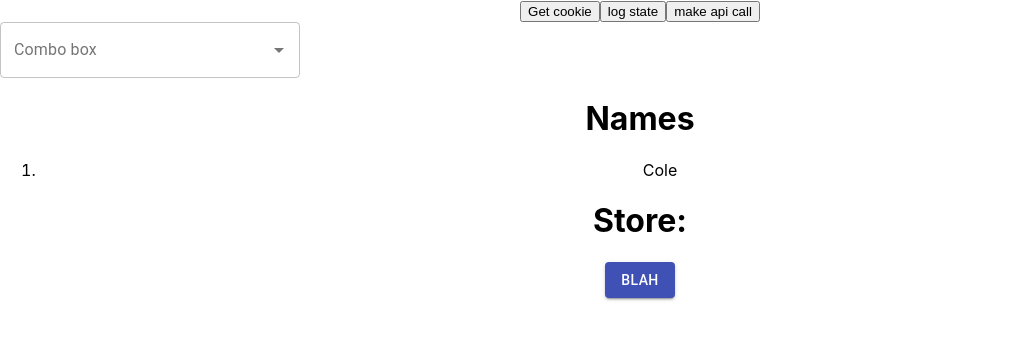
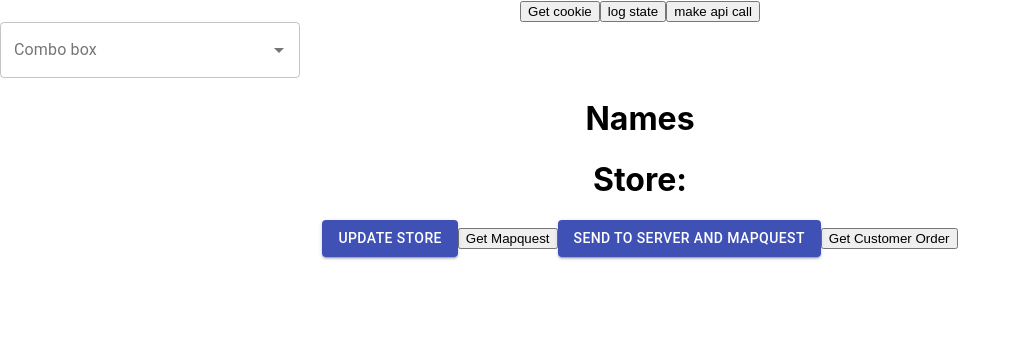
Before and after one commit to cwil423/filter-solutions-front, a React (Create React App) app: page / in a window 1280 px wide. Shown: the top 340 px of the page, without its empty margins (0-1021 px from the left). Built offline with nearby package versions, Linux system fonts and the light colour scheme.

Commit message:
Added mapquest route ordering capability

```diff
--- a/src/App.js
+++ b/src/App.js
@@ -4,12 +4,18 @@ import Deliveries from './Containers/Deliveries/Deliveries';
 import Axios from 'axios';
 // import ComboBox from './Containers/CustomerSelector/CustomerSelector';
 import CustomerSelector from './Containers/CustomerSelector/CustomerSelector';
+import { useDispatch, useSelector } from 'react-redux';
 
 
 
 function App() {
   const [authToken, setAuthToken] = useState();
   const [customers, setCustomers] = useState([]);
+
+  const dispatch = useDispatch();
+  const allCustomers = useSelector(state => state.allCustomers)
+  const masterCustomers = useSelector(state => state.masterCustomers)
+  const customerOrder = useSelector(state => state.customerOrder)
 
 
   const cookieHandler = () => {
@@ -33,7 +39,7 @@ function App() {
     let customerData = null
     Axios({
       method: 'post',
-      url: 'http://localhost:4000/apiCall',
+      url: 'http://localhost:4000/quickbooks',
       data: authToken
     }).then(response => {
       responseData = response.data.Customer
@@ -46,7 +52,11 @@ function App() {
         )
     })
     setCustomers(customerData)
+    dispatch({type: 'ALL_CUSTOMERS', allCustomers: customerData})
+
   })}
+
+
 
   return (
     <div className="App">
@@ -56,6 +66,9 @@ function App() {
       <button onClick={apiCallHandler}>make api call</button>
       {/* <ComboBox customers={customers}/> */}
       <CustomerSelector customers={customers}/>
+      <button onClick={() => console.log(customerOrder)}>Get Customer Order</button>
+
+
 
 
 
--- a/src/Containers/CustomerSelector/CustomerSelector.js
+++ b/src/Containers/CustomerSelector/CustomerSelector.js
@@ -4,14 +4,16 @@ import TextField from '@material-ui/core/TextField';
 import Autocomplete from '@material-ui/lab/Autocomplete';
 import { useSelector, useDispatch } from 'react-redux'
 import { Button } from '@material-ui/core';
+import Axios from 'axios'
 
 export default function ComboBox(props) {
   // const [value, setValue] = useState(options[0]);
   // const [inputValue, setInputValue] = useState('')
-  const [names, setNames] = useState(['Cole'])
+  const [names, setNames] = useState([])
 
   const dispatch = useDispatch();
-  const masterCustomers = useSelector(state => state.masterCustomers)
+  const customersToBeDeliveredTo = useSelector(state => state.customersToBeDeliveredTo)
+
 
   useEffect(() => {
     console.log('render')
@@ -25,6 +27,14 @@ export default function ComboBox(props) {
     dispatch({type: 'ADD_CUSTOMER', newNames: names})
   }
 
+  const getMapquestHandler = () => {
+    Axios({
+      method: 'post',
+      url: 'http://localhost:4000/mapquest',
+      data: customersToBeDeliveredTo
+    }).then(response => console.log(response.data))
+  }
+
   return (
     <React.Fragment>
     <Autocomplete
@@ -34,19 +44,24 @@ export default function ComboBox(props) {
       style={{ width: 300 }}
       onChange={(event, newValue) => {
         let newNames = names.map(name => name)
-        newNames.push(newValue.name)
-        setNames(newNames)
+        if (newValue != null) {
+          newNames.push(newValue)
+          setNames(newNames)
+        }
+        console.log(newNames)
+
 
       }}
       renderInput={(params) => <TextField {...params} label="Combo box" variant="outlined" />}
     />
     <h1 onClick={getStateHandler}>Names</h1>
     <ol>
-      {names.map(name => <li>{name}</li>)}
+      {names.map(name => <li key={Math.random()}>{name.name}</li>)}
     </ol>
-    <h1>Store: {masterCustomers.map(name => <li>{name}</li>)}</h1>
-    <Button variant='contained' color='primary' onClick={updateStoreHandler}> BLAH</Button>
-
+    <h1>Store: {customersToBeDeliveredTo.map(name => <li>{name.name}</li>)}</h1>
+    <Button variant='contained' color='primary' onClick={updateStoreHandler}>Update Store</Button>
+    <button onClick={getMapquestHandler}>Get Mapquest</button>
+    <Button variant='contained' color='primary' onClick={getMapquestHandler}>Send to server and mapquest</Button>
     </React.Fragment>
 
   );
--- a/src/Store/reducer.js
+++ b/src/Store/reducer.js
@@ -1,15 +1,30 @@
 import React from 'react';
 
 const initialState = {
-  masterCustomers: []
+  customersToBeDeliveredTo: [],
+  allCustomers: [],
+  customerOrder: []
+
 };
 
 const reducer = (state = initialState, action) => {
   switch(action.type) {
     case 'ADD_CUSTOMER':
-      return{
-        masterCustomers: action.newNames
+      return {
+        ...state,
+        customersToBeDeliveredTo: action.newNames,
+
       };
+    case 'ALL_CUSTOMERS':
+      return {
+        ...state,
+        allCustomers: action.allCustomers
+      };
+    case 'SET_CUSTOMER_ORDER':
+      return {
+        ...state,
+        customerOrder: action.customerOrder
+      }
   }
   return state;
 }
```
